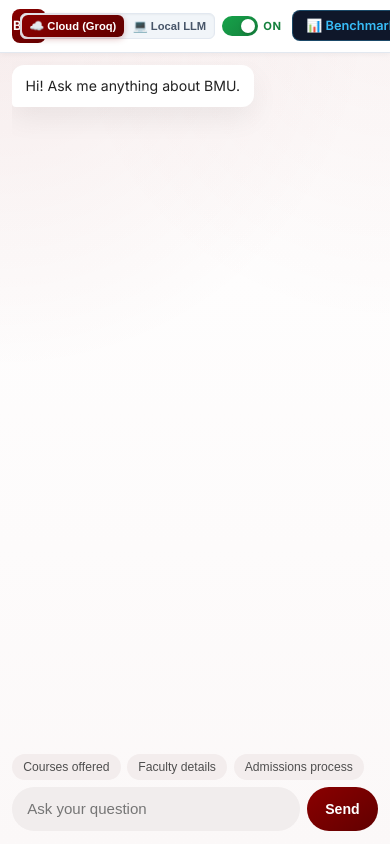
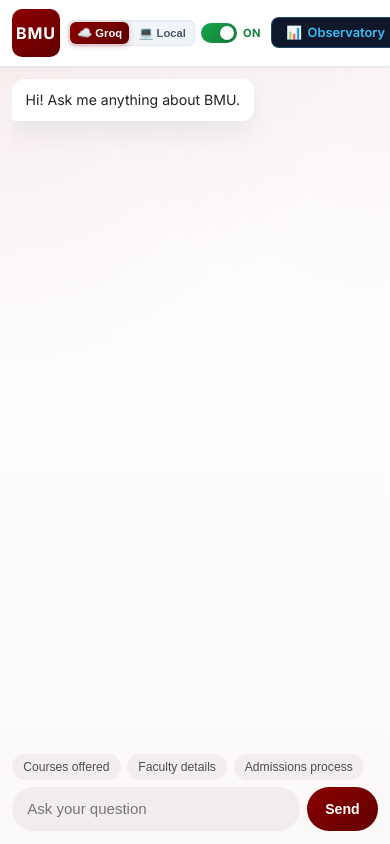
Before and after one commit to projectsbydevgupta/bmu_website_chatbot, a plain HTML site: page frontend/index.html in a window 390 px wide. Drawn offline with Linux system fonts and the light colour scheme; no server answers.

Commit message:
fix(ui): adaptive label collapsing on compact mobile viewports to prevent topbar overlap

```diff
--- a/frontend/index.html
+++ b/frontend/index.html
@@ -13,7 +13,7 @@
       href="https://fonts.googleapis.com/css2?family=Inter:wght@400;500;600;700&family=Roboto:wght@400;500;700&display=swap"
       rel="stylesheet"
     />
-    <link rel="stylesheet" href="./styles.css?v=2.3" />
+    <link rel="stylesheet" href="./styles.css?v=2.4" />
   </head>
   <body>
     <div class="page-bg"></div>
@@ -40,7 +40,7 @@
               role="radio"
               aria-checked="true"
             >
-              <span class="seg-icon">☁️</span> Cloud (Groq)
+              <span class="seg-icon">☁️</span> <span class="long-label">Cloud (Groq)</span><span class="short-label">Groq</span>
             </button>
             <button
               type="button"
@@ -50,7 +50,7 @@
               role="radio"
               aria-checked="false"
             >
-              <span class="seg-icon">💻</span> Local LLM
+              <span class="seg-icon">💻</span> <span class="long-label">Local LLM</span><span class="short-label">Local</span>
             </button>
           </div>
         </div>
@@ -68,7 +68,7 @@
         </div>
 
         <a href="evaluation.html" class="eval-nav-btn" title="Open 100-Question Model Evaluation Observatory">
-          📊 Benchmark Observatory
+          📊 <span class="long-label">Benchmark Observatory</span><span class="short-label">Observatory</span>
         </a>
       </div>
     </header>
--- a/frontend/styles.css
+++ b/frontend/styles.css
@@ -136,6 +136,14 @@
 .seg-btn:hover:not(.active) {
   color: var(--primary);
   background: rgba(255, 255, 255, 0.6);
+}
+
+.short-label {
+  display: none;
+}
+
+.long-label {
+  display: inline;
 }
 
 .seg-btn.active {
@@ -435,30 +443,23 @@
     flex-shrink: 0;
   }
 
-  .brand-wrap {
-    gap: 0.5rem;
-    min-width: 0;
-    flex-shrink: 1;
+  .short-label {
+    display: inline;
   }
 
-  .brand-mark {
-    min-width: 34px;
-    width: 34px;
-    height: 34px;
-    font-size: 0.8rem;
-    border-radius: 8px;
+  .long-label {
+    display: none;
   }
 
-  .brand-title {
-    font-size: 0.85rem;
-    white-space: nowrap;
-    overflow: hidden;
-    text-overflow: ellipsis;
+  .brand-wrap {
+    min-width: 0;
+    flex-shrink: 0;
   }
 
-  .brand-subtitle {
+  .brand-text {
     display: none;
   }
+
 
   .control-cluster {
     gap: 0.4rem;
```
Also changed, not shown: 2 other files.
